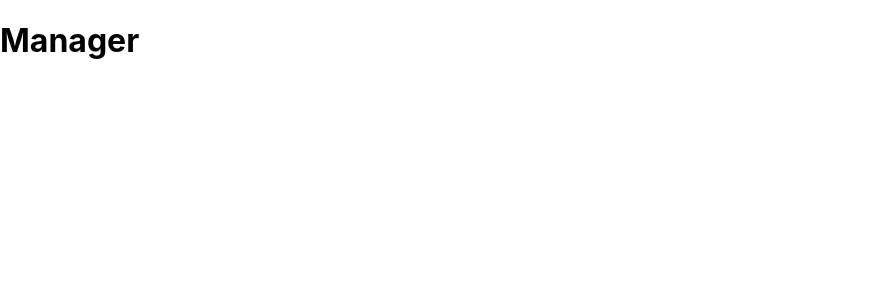
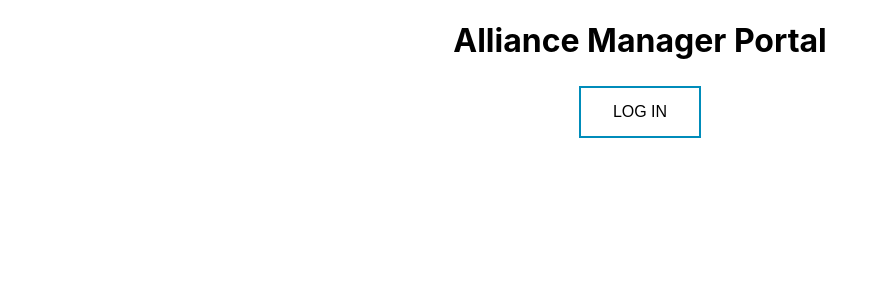
Before and after one commit to GowthamTechjays/pos, a React (Create React App) app in the folder hub/: page / in a window 1280 px wide. Shown: the top 300 px of the page, without its empty margins (0-886 px from the left). Built offline with nearby package versions, Linux system fonts and the light colour scheme.

Commit message:
alliance manager

```diff
--- a/hub/src/App.css
+++ b/hub/src/App.css
@@ -27,3 +27,33 @@ input[type=submit], input[type=reset] {
   margin: 4px 2px;
   cursor: pointer;
 }
+
+.button {
+  background-color: #4CAF50; /* Green */
+  border: none;
+  color: white;
+  padding: 15px 32px;
+  text-align: center;
+  text-decoration: none;
+  display: inline-block;
+  font-size: 16px;
+  margin: 4px 2px;
+  cursor: pointer;
+}
+
+.button1 {
+  background-color: white;
+  color: black;
+  border: 2px solid #008CBA;
+}
+
+.button1:hover {
+  background-color: #008CBA;
+  color: white;
+  border: 2px solid #008CBA;
+}
+
+.container{
+  width: 100%;
+  text-align: center;
+}
--- a/hub/src/App.js
+++ b/hub/src/App.js
@@ -3,7 +3,8 @@ import React, { useEffect, useState } from "react";
 import {
   BrowserRouter,
   Routes,
-  Route
+  Route,
+  useNavigate
 } from "react-router-dom";
 
 function App(props) {
@@ -23,9 +24,17 @@ function App(props) {
 }
 
 function Home() {
+  let navigate = useNavigate();
   useEffect(() => {
   }, []);
-  return <h1>Manager</h1>
+  return (
+    <div className="container">
+      <h1>Alliance Manager Portal</h1>
+      <button className="button button1" onClick={() => {
+        navigate(`/route`)
+      }}>LOG IN</button>
+    </div>
+  )
 }
 
 
```
